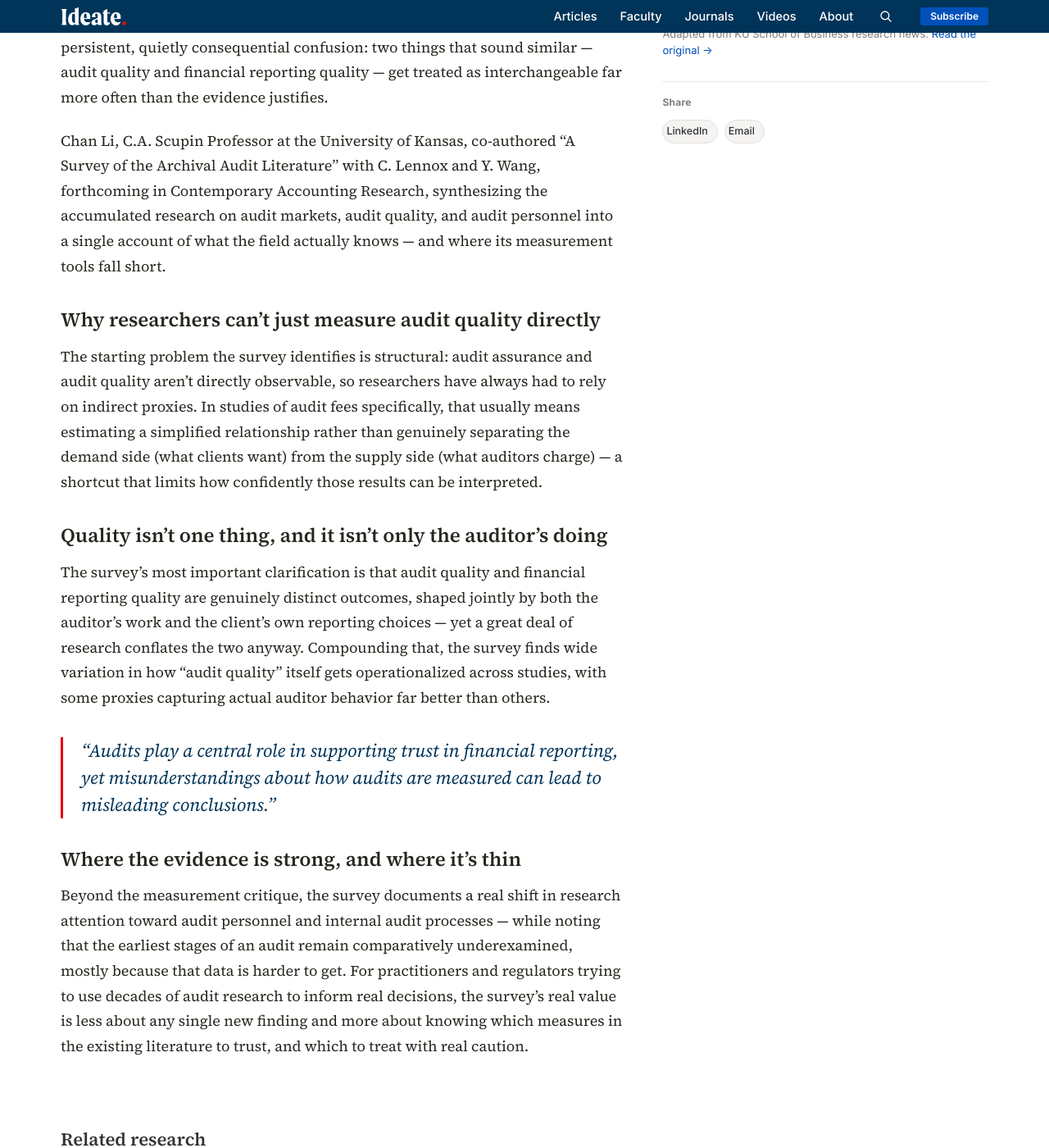
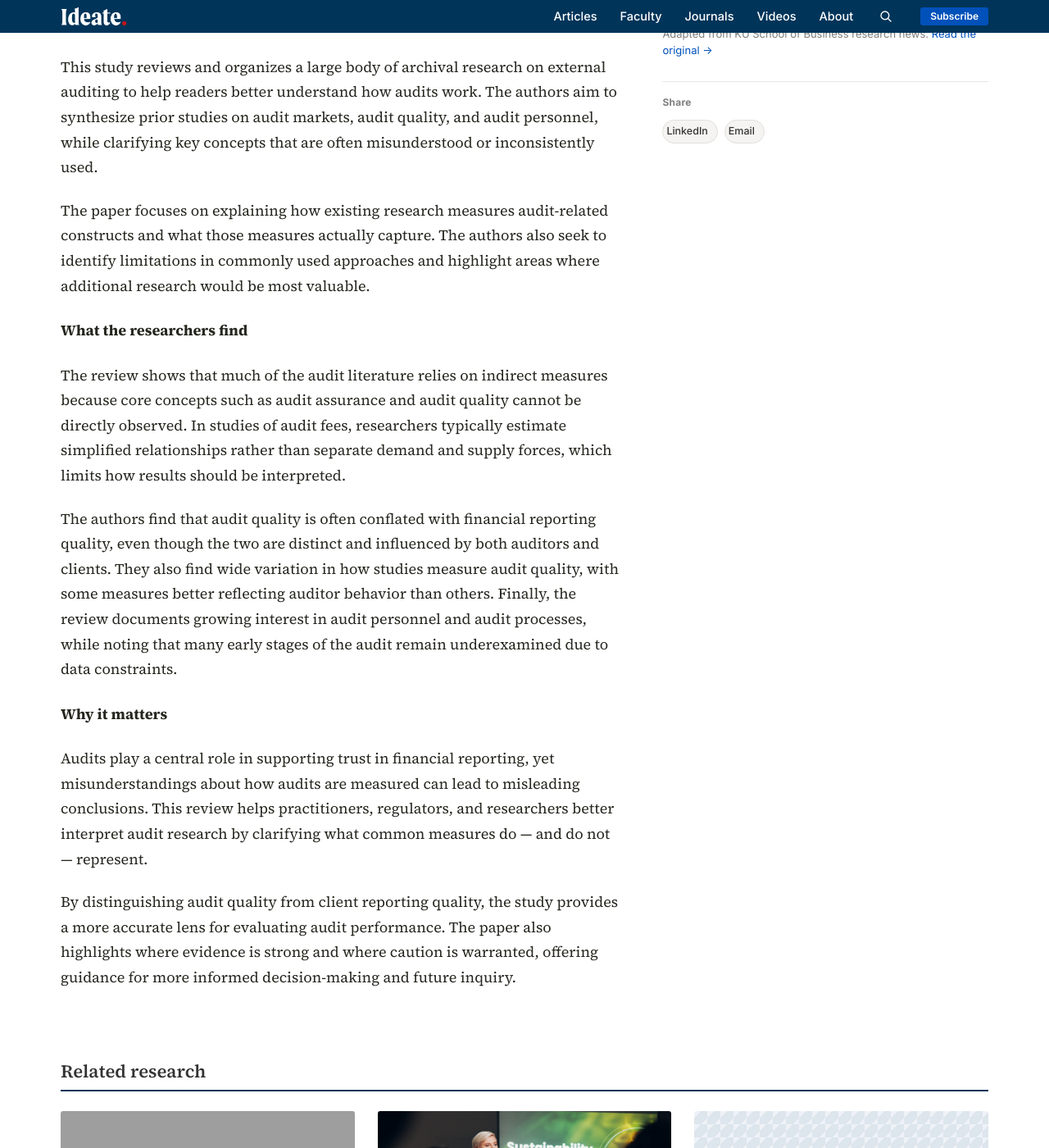
Before and after one commit to KUBschool/ideate, a Jekyll site: the page built from _articles/2026-01-01-archival-audit-literature-survey.md, in a window 1280 px wide and 1400 px high, scrolled down 1179 px. Shown: the whole window at 82% size. Built offline with Jekyll 4.4.1, drawn with Linux system fonts in a browser that asks for light colours; some of the changed text lies outside the part shown; grey boxes are pictures that could not be loaded.

Commit message:
Update Article “2026-01-01-archival-audit-literature-survey”

```diff
--- a/_articles/2026-01-01-archival-audit-literature-survey.md
+++ b/_articles/2026-01-01-archival-audit-literature-survey.md
@@ -1,41 +1,45 @@
 ---
-title: "What decades of audit research actually measures — and where it quietly gets confused"
-dek: "A comprehensive survey of archival audit research finds a persistent, consequential mix-up: audit quality and financial reporting quality are routinely treated as the same thing, even though they're shaped by different people entirely."
+title: What decades of audit research actually measures — and where it quietly
+  gets confused
+dek: "A comprehensive survey of archival audit research finds a persistent,
+  consequential mix-up: audit quality and financial reporting quality are
+  routinely treated as the same thing, even though they're shaped by different
+  people entirely."
 topic: accounting
+faculty:
+  - chan-li
+byline: Chan Li
+date: 2025-08-04
+image: /assets/uploads/stacked-journals.jpeg
+image_tint: limestone
+featured: false
+source_url: https://business.ku.edu/research-and-faculty/accounting/research-insights
+answer_box: A comprehensive survey of archival audit research finds that core
+  concepts like audit assurance and audit quality can't be directly observed,
+  forcing researchers to rely on indirect measures whose limitations are often
+  underappreciated — most notably a persistent conflation of audit quality with
+  financial reporting quality, two distinct outcomes shaped by both auditors and
+  their clients, along with wide variation in how "audit quality" itself gets
+  measured across studies.
+status: forthcoming
 series:
   - methodology
-faculty:
-  - chan-li
-byline: "Chan Li"
-date: 2026-01-01
-image_tint: limestone
-featured: false
-source_url: "https://business.ku.edu/research-and-faculty/accounting/research-insights"
-answer_box: >-
-  A comprehensive survey of archival audit research finds that core
-  concepts like audit assurance and audit quality can't be directly
-  observed, forcing researchers to rely on indirect measures whose
-  limitations are often underappreciated — most notably a persistent
-  conflation of audit quality with financial reporting quality, two
-  distinct outcomes shaped by both auditors and their clients, along
-  with wide variation in how "audit quality" itself gets measured
-  across studies.
+journal_url: https://papers.ssrn.com/sol3/papers.cfm?abstract_id=5375786
 ---
+#### Research objective
 
-Decades of research on how auditing actually works have accumulated one persistent, quietly consequential confusion: two things that sound similar — audit quality and financial reporting quality — get treated as interchangeable far more often than the evidence justifies.
+This study reviews and organizes a large body of archival research on external auditing to help readers better understand how audits work. The authors aim to synthesize prior studies on audit markets, audit quality, and audit personnel, while clarifying key concepts that are often misunderstood or inconsistently used.
 
-Chan Li, C.A. Scupin Professor at the University of Kansas, co-authored "A Survey of the Archival Audit Literature" with C. Lennox and Y. Wang, forthcoming in Contemporary Accounting Research, synthesizing the accumulated research on audit markets, audit quality, and audit personnel into a single account of what the field actually knows — and where its measurement tools fall short.
+The paper focuses on explaining how existing research measures audit-related constructs and what those measures actually capture. The authors also seek to identify limitations in commonly used approaches and highlight areas where additional research would be most valuable.
 
-## Why researchers can't just measure audit quality directly
+#### What the researchers find
 
-The starting problem the survey identifies is structural: audit assurance and audit quality aren't directly observable, so researchers have always had to rely on indirect proxies. In studies of audit fees specifically, that usually means estimating a simplified relationship rather than genuinely separating the demand side (what clients want) from the supply side (what auditors charge) — a shortcut that limits how confidently those results can be interpreted.
+The review shows that much of the audit literature relies on indirect measures because core concepts such as audit assurance and audit quality cannot be directly observed. In studies of audit fees, researchers typically estimate simplified relationships rather than separate demand and supply forces, which limits how results should be interpreted.
 
-## Quality isn't one thing, and it isn't only the auditor's doing
+The authors find that audit quality is often conflated with financial reporting quality, even though the two are distinct and influenced by both auditors and clients. They also find wide variation in how studies measure audit quality, with some measures better reflecting auditor behavior than others. Finally, the review documents growing interest in audit personnel and audit processes, while noting that many early stages of the audit remain underexamined due to data constraints.
 
-The survey's most important clarification is that audit quality and financial reporting quality are genuinely distinct outcomes, shaped jointly by both the auditor's work and the client's own reporting choices — yet a great deal of research conflates the two anyway. Compounding that, the survey finds wide variation in how "audit quality" itself gets operationalized across studies, with some proxies capturing actual auditor behavior far better than others.
+#### Why it matters
 
-> "Audits play a central role in supporting trust in financial reporting, yet misunderstandings about how audits are measured can lead to misleading conclusions."
+Audits play a central role in supporting trust in financial reporting, yet misunderstandings about how audits are measured can lead to misleading conclusions. This review helps practitioners, regulators, and researchers better interpret audit research by clarifying what common measures do — and do not — represent.
 
-## Where the evidence is strong, and where it's thin
-
-Beyond the measurement critique, the survey documents a real shift in research attention toward audit personnel and internal audit processes — while noting that the earliest stages of an audit remain comparatively underexamined, mostly because that data is harder to get. For practitioners and regulators trying to use decades of audit research to inform real decisions, the survey's real value is less about any single new finding and more about knowing which measures in the existing literature to trust, and which to treat with real caution.
+By distinguishing audit quality from client reporting quality, the study provides a more accurate lens for evaluating audit performance. The paper also highlights where evidence is strong and where caution is warranted, offering guidance for more informed decision-making and future inquiry.
```
Also changed, not shown: assets/uploads/stacked-journals.jpeg (added).
